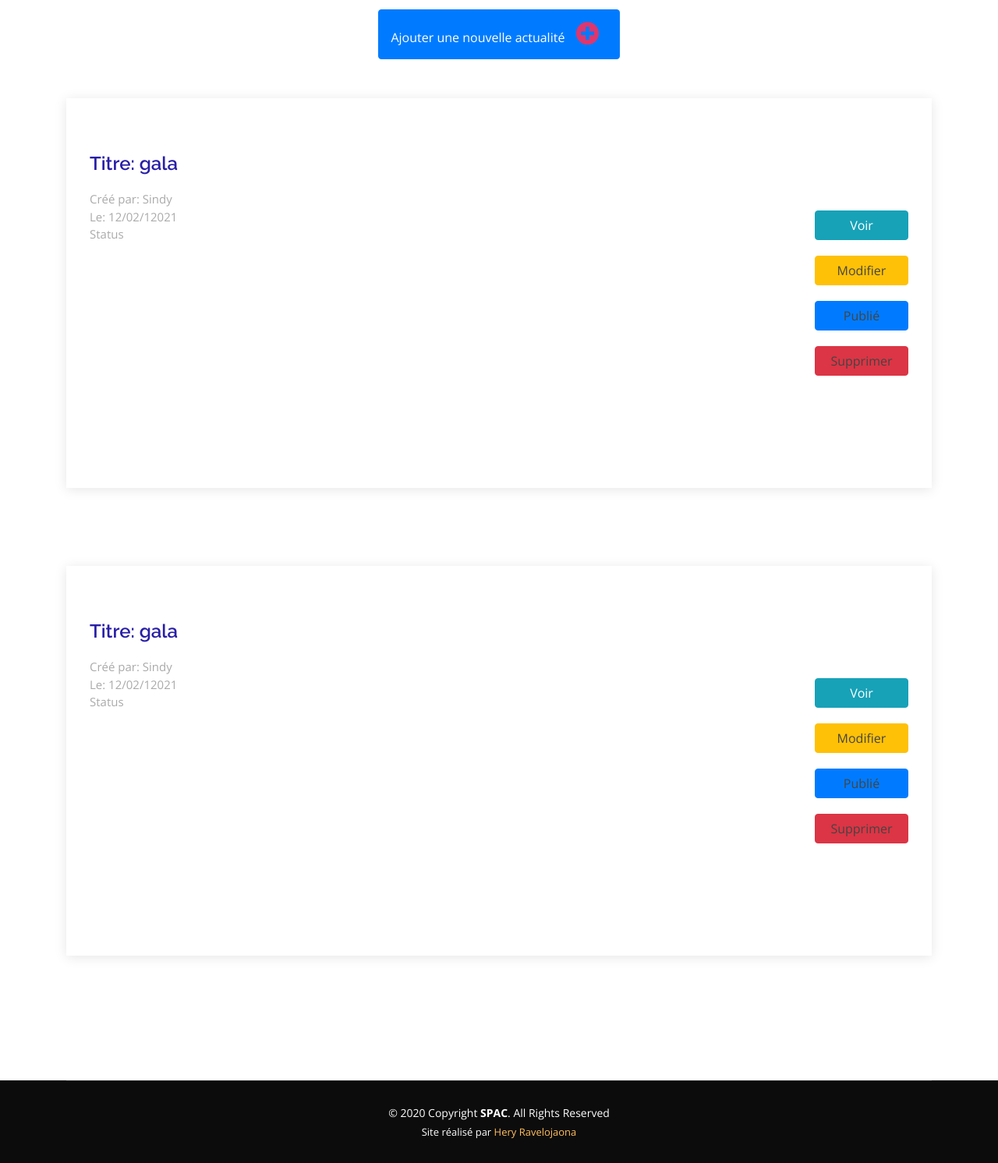
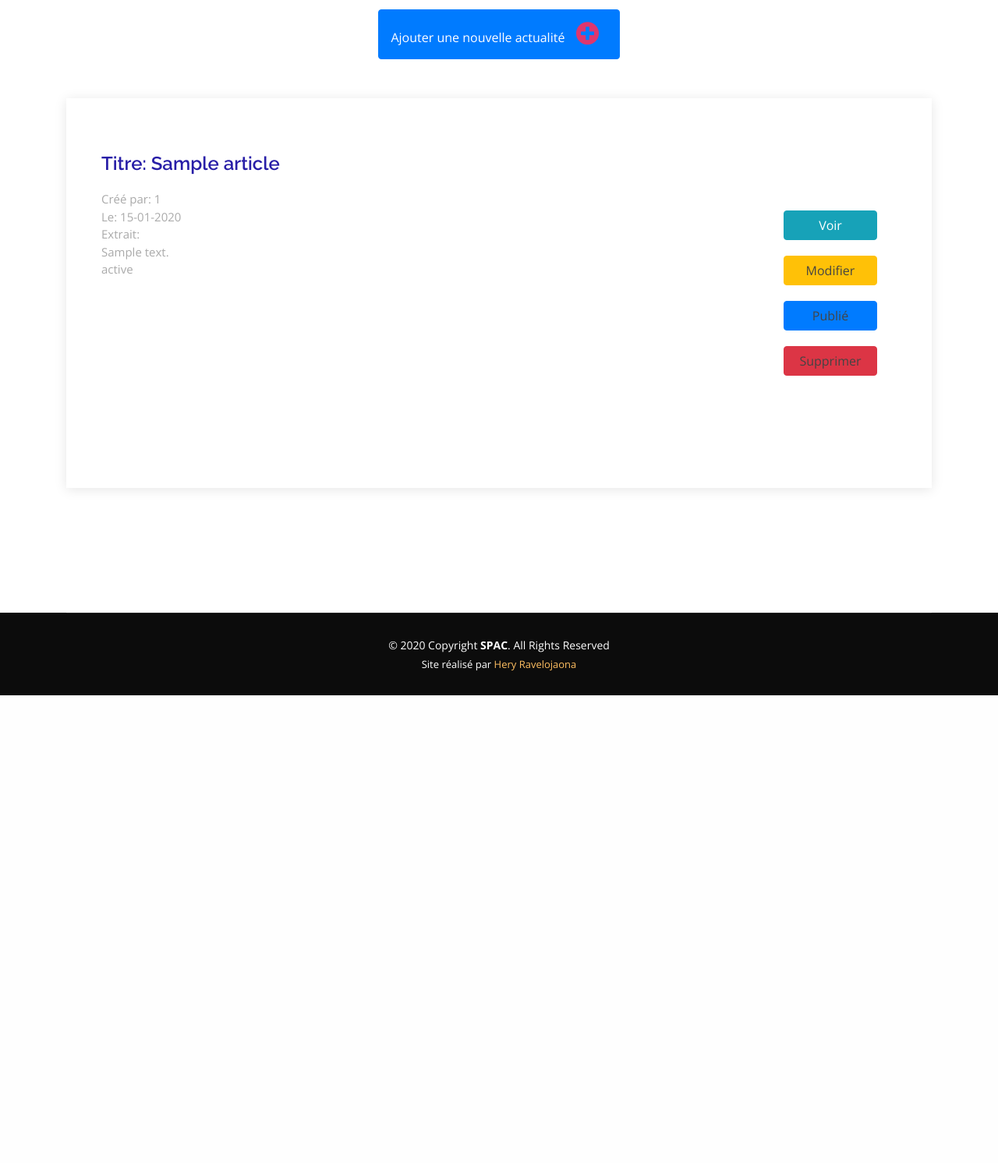
Before and after one commit to HeryRavelojaona/twirling, a PHP site: template templates/administration.php in a window 1280 px wide. Shown: the part 281-1773 px from the top of the page at 78% size. After the commit the page ends 1173 px from the top, so only its background shows below. Run offline with PHP 8.4, Linux system fonts and the light colour scheme; the template is opened without the code that fills it: most values are stand-ins (such as "Sample title", 1, 10 or a date in 2020); data that the repository does not hold is empty; some libraries are stand-ins or nearby versions.

Commit message:
Add article on admin

```diff
--- a/templates/administration.php
+++ b/templates/administration.php
@@ -15,15 +15,22 @@
                 <a href="../public/index.php?route=addarticle" class="btn btn-primary text-message-for-all">Ajouter une nouvelle actualité <i class="fas fa-plus-circle"></i></a>
             </div>
         <div class="row">
+    <?php
+        foreach ($articles as $article)
+        {
+    ?>
         <div class="col-lg-12 actuality-admin">
-        <div class="box admin-box">
-            <div class="">
-            <h4>Titre: gala</h4>
-            <p>Créé par: Sindy</p>
-            <p>Le: 12/02/12021</p>
-            <p>Status</p>
+
+            <div class="box admin-box ">
+            <?php $date = new Datetime($article->getCreatedAt()); ?>
+                <div class=" col-md-10">
+                    <h4>Titre: <?= htmlspecialchars($article->getTitle());?></h4>
+                    <p>Créé par: <?= htmlspecialchars($article->getUserId());?></p>
+                    <p>Le: <?= htmlspecialchars($date->format('d-m-Y'));?></p>
+                    <p>Extrait:<br/> <?= $article->getContent() ;?></p>
+                    <p><?= htmlspecialchars($article->getStatus());?></p>
                 </div>
-            <div class="action">
+                <div class="action col-md-2">
                     <a href="article.html" class="btn btn-info">Voir</a>
                     <a class="btn btn-warning">Modifier</a>
                     <a class="btn btn-primary">Publié</a>
@@ -31,23 +38,10 @@
                 </div>
             </div>
         </div>
-        <div class="col-lg-12 actuality-admin">
-        <div class="box admin-box">
-            <div class="">
-            <h4>Titre: gala</h4>
-            <p>Créé par: Sindy</p>
-            <p>Le: 12/02/12021</p>
-            <p>Status</p>
-            </div>
-            <div class="action">
-            <a href="article.html" class="btn btn-info">Voir</a>
-            <a class="btn btn-warning">Modifier</a>
-            <a class="btn btn-primary">Publié</a>
-            <a class="btn btn-danger">Supprimer</a>
-            </div>
-        </div>
-        </div>
-        </div>
+    <?php
+    }
+    ?>
+
         </div>
     </div>
 </section><!-- End Actuality Section -->
```
Also changed, not shown: src/controller/BackController.php (+8 -1 lines), src/dao/ArticleDAO.php (+19 -8 lines). Lines whose indentation alone changed are shown as unchanged.
